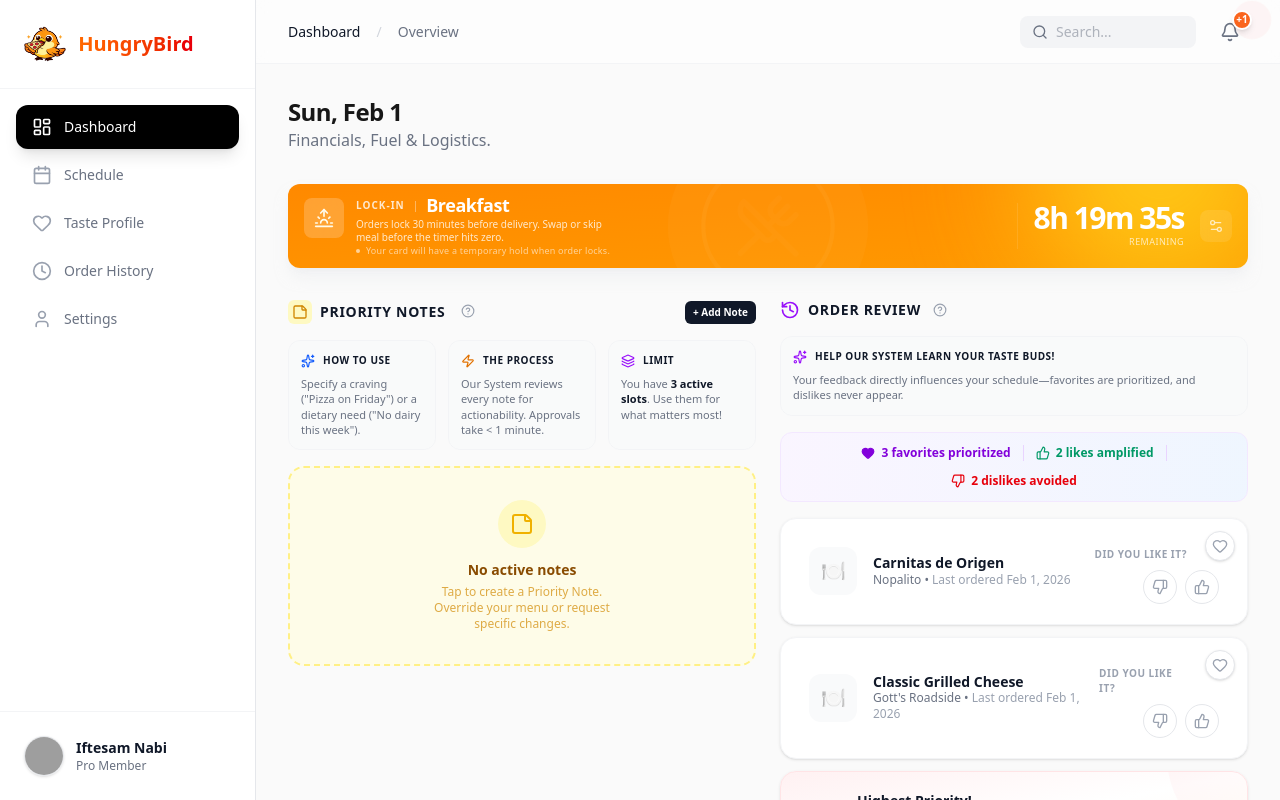
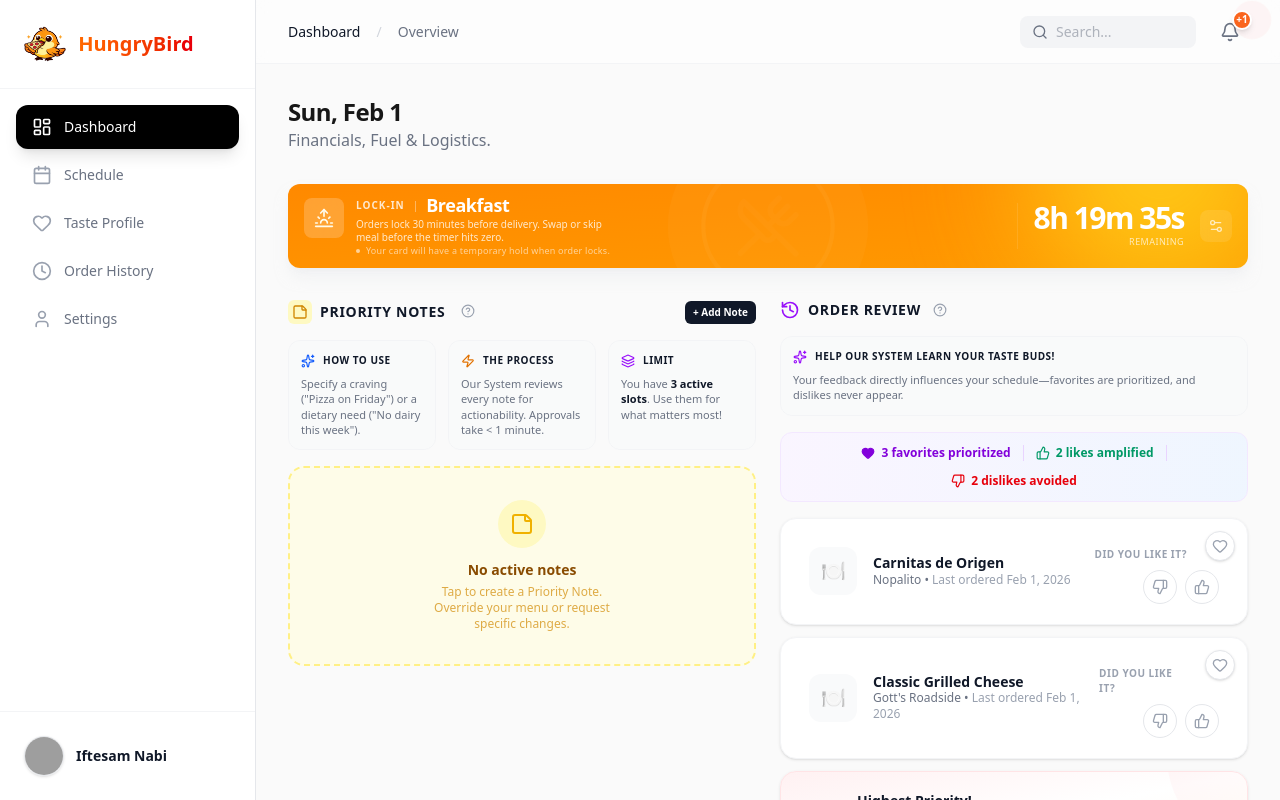
Before and after one commit to iftesam/hungrybird, a Next.js app: page / in a window 1280 px wide. Built offline with nearby package versions, Linux system fonts and the light colour scheme; grey boxes are pictures that could not be loaded.

Commit message:
Remove 'Pro Member' subtitle from profile section

```diff
--- a/components/AppShell.jsx
+++ b/components/AppShell.jsx
@@ -83,7 +83,6 @@ export const AppLayout = ({ children, currentView, onViewChange }) => {
                         />
                         <div className="flex-1 min-w-0">
                             <p className="text-sm font-bold text-gray-900 truncate">Iftesam Nabi</p>
-                            <p className="text-xs text-gray-500 truncate">Pro Member</p>
                         </div>
                     </div>
                 </div>
```
